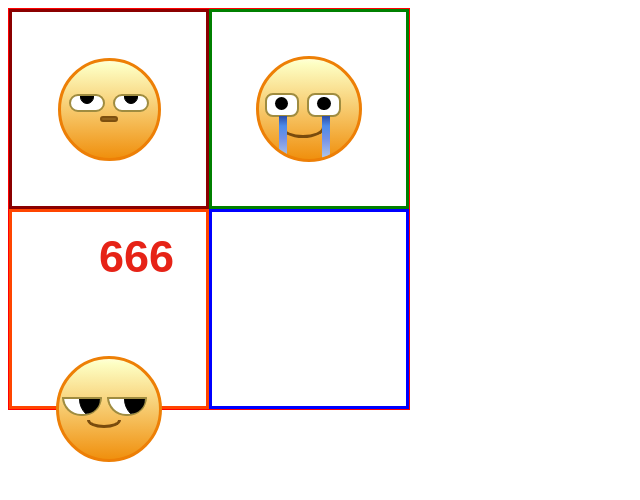
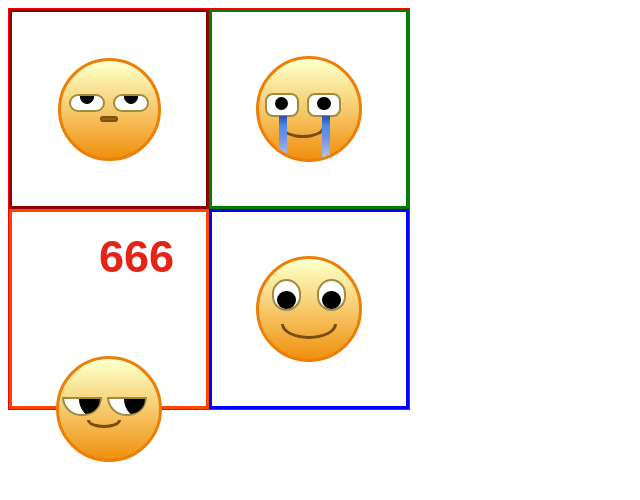
Before and after one commit to ST2020wa/emoji-1, a plain HTML site: page src/index.html in a window 1280 px wide. Shown: the whole page, without its empty margins (0-640 px from the left). Drawn offline with Linux system fonts and the light colour scheme.

Commit message:
crack init

```diff
--- a/dist/style.e308ff8e.css
+++ b/dist/style.e308ff8e.css
@@ -182,9 +182,6 @@
     margin: auto;
 }
 
-.bit {
-    overflow: hidden;
-}
 .bit-face {
     border: 3px solid  rgba(237,127,6);
     background: linear-gradient(0deg, rgba(240,144,14,1) 0%, rgba(253,254,195,1) 95%, rgba(255,255,214,1) 100%);
@@ -273,6 +270,68 @@
     height: 45px;
 }
 
+.crack-face {
+    border: 3px solid  rgba(237,127,6);
+    background: linear-gradient(0deg, rgba(240,144,14,1) 0%, rgba(253,254,195,1) 95%, rgba(255,255,214,1) 100%);
+    border-radius: 60px;
+    position: absolute;
+    top: 200px;
+    bottom: 0;
+    right: 0;
+    left: 200px;
+    height: 25%;
+    width: 25%;
+    margin: auto;
+    /*overflow: hidden;*/
+}
+.crack-eye-left {
+    border: 2px solid rgb(159,140,64);
+    background: white;
+    border-radius: 60px;
+    position: absolute;
+    top: 20px;
+    bottom: 0;
+    right: 0;
+    left: 13px;
+    height: 28%;
+    width: 25%;
+}
+.crack-eye-right {
+    border: 2px solid rgb(159,140,64);
+    background: white;
+    border-radius: 60px;
+    position: absolute;
+    top: 20px;
+    bottom: 0;
+    right: 0;
+    left: 58px;
+    height: 28%;
+    width: 25%;
+}
+.crack-eyeball {
+    border: 2px solid black;
+    background: black;
+    border-radius: 10px;
+    position: absolute;
+    top: 10px;
+    bottom: 0;
+    right: 0;
+    left: 3px;
+    height: 50%;
+    width: 58%;
+}
+.crack-mouth {
+    border: 3px solid rgb(121,75,13);
+    border-radius: 0 0 100% 100%/0 0 200% 200% ;
+    border-top: none;
+    position: absolute;
+    top: 315px;
+    bottom: 0;
+    right: 0;
+    left: 272px;
+    width:50px;
+    height: 12px;
+}
 
 
 /*# sourceMappingURL=/style.e308ff8e.css.map */
--- a/src/index.html
+++ b/src/index.html
@@ -46,7 +46,17 @@
         </div>
         <div class="bit-mouth"></div>
     </div>
-    <div class="crack"></div>
+    <div class="crack">
+        <div class="crack-face">
+            <div class="crack-eye-left">
+                <div class="crack-eyeball"></div>
+            </div>
+            <div class="crack-eye-right">
+                <div class="crack-eyeball"></div>
+            </div>
+        </div>
+        <div class="crack-mouth"></div>
+    </div>
 </div>
 <script src="main.js"></script>
 </body>
--- a/src/style.css
+++ b/src/style.css
@@ -182,9 +182,6 @@
     margin: auto;
 }
 
-.bit {
-    overflow: hidden;
-}
 .bit-face {
     border: 3px solid  rgba(237,127,6);
     background: linear-gradient(0deg, rgba(240,144,14,1) 0%, rgba(253,254,195,1) 95%, rgba(255,255,214,1) 100%);
@@ -272,3 +269,66 @@
     width:8px;
     height: 45px;
 }
+
+.crack-face {
+    border: 3px solid  rgba(237,127,6);
+    background: linear-gradient(0deg, rgba(240,144,14,1) 0%, rgba(253,254,195,1) 95%, rgba(255,255,214,1) 100%);
+    border-radius: 60px;
+    position: absolute;
+    top: 200px;
+    bottom: 0;
+    right: 0;
+    left: 200px;
+    height: 25%;
+    width: 25%;
+    margin: auto;
+    /*overflow: hidden;*/
+}
+.crack-eye-left {
+    border: 2px solid rgb(159,140,64);
+    background: white;
+    border-radius: 60px;
+    position: absolute;
+    top: 20px;
+    bottom: 0;
+    right: 0;
+    left: 13px;
+    height: 28%;
+    width: 25%;
+}
+.crack-eye-right {
+    border: 2px solid rgb(159,140,64);
+    background: white;
+    border-radius: 60px;
+    position: absolute;
+    top: 20px;
+    bottom: 0;
+    right: 0;
+    left: 58px;
+    height: 28%;
+    width: 25%;
+}
+.crack-eyeball {
+    border: 2px solid black;
+    background: black;
+    border-radius: 10px;
+    position: absolute;
+    top: 10px;
+    bottom: 0;
+    right: 0;
+    left: 3px;
+    height: 50%;
+    width: 58%;
+}
+.crack-mouth {
+    border: 3px solid rgb(121,75,13);
+    border-radius: 0 0 100% 100%/0 0 200% 200% ;
+    border-top: none;
+    position: absolute;
+    top: 315px;
+    bottom: 0;
+    right: 0;
+    left: 272px;
+    width:50px;
+    height: 12px;
+}
```
Also changed, not shown: dist/index.html (+11 -1 lines), 1 other file.
